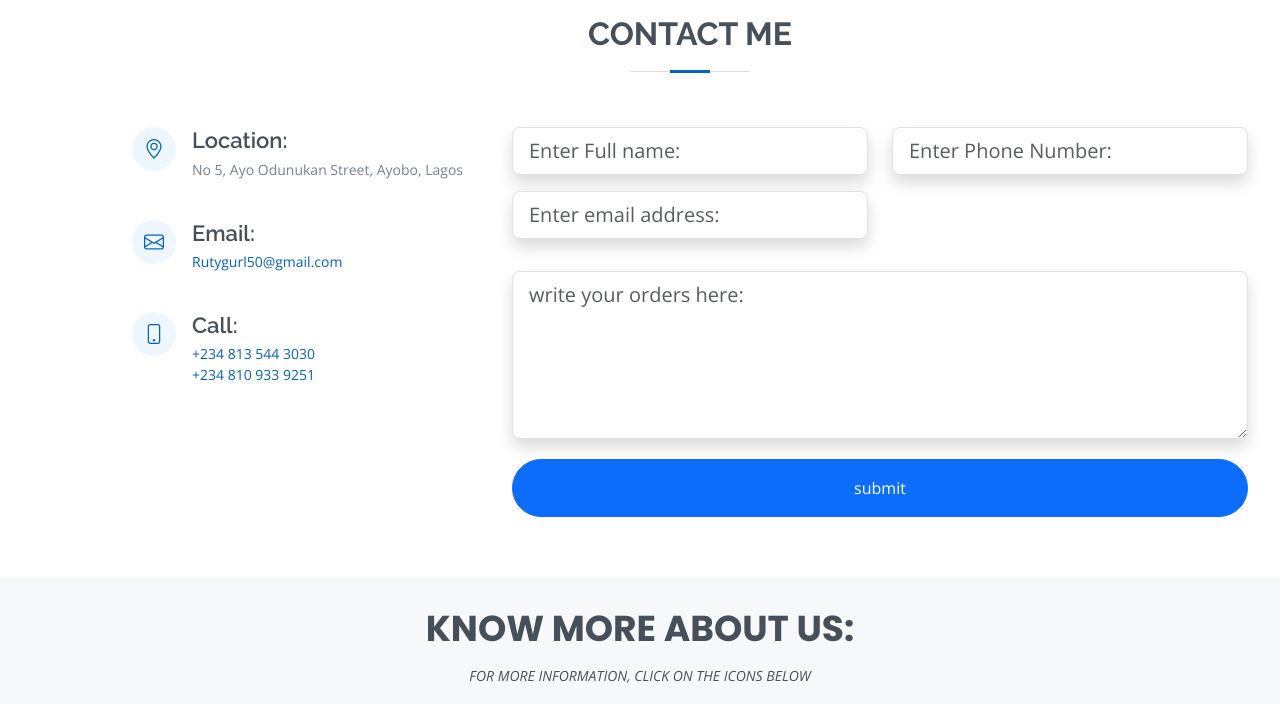
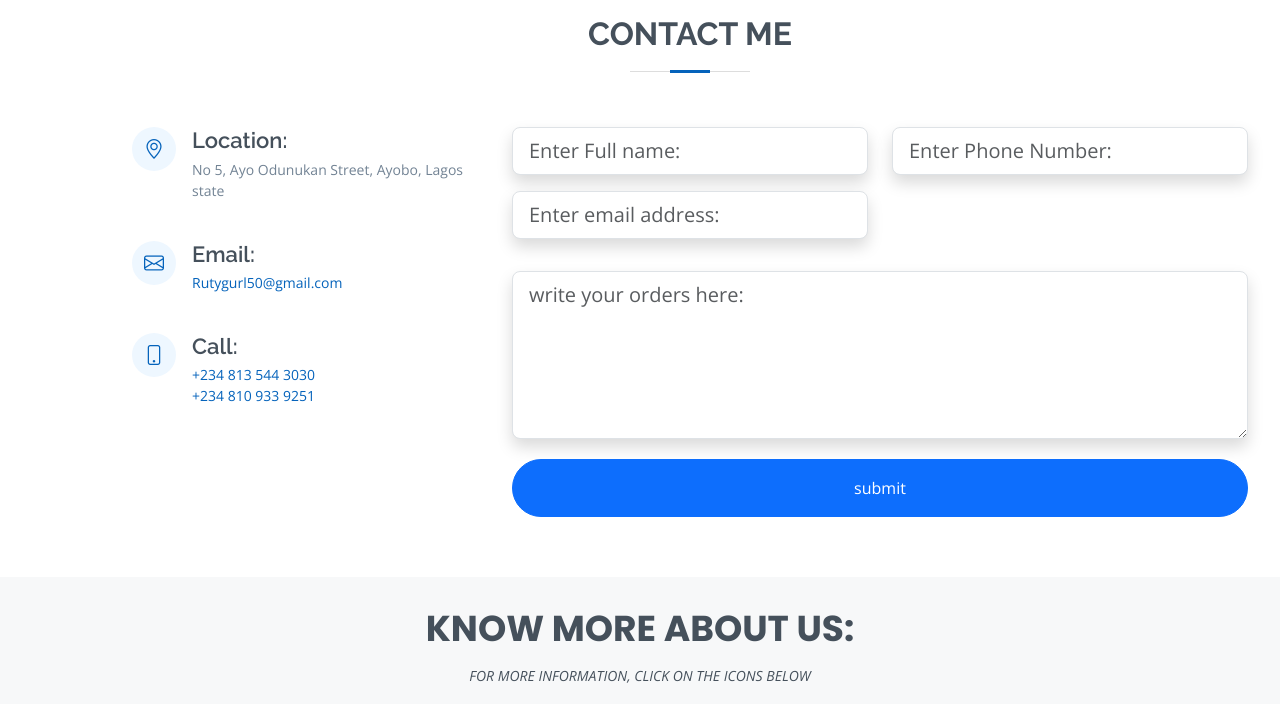
Before and after one commit to Odunukanemmanuel/ruthie-essentials, a plain HTML site: page index.html in a window 1280 px wide. Shown: the part 2285-2989 px from the top of the page. Drawn offline with nearby package versions, Linux system fonts and the light colour scheme.

Commit message:
first commit

```diff
--- a/index.html
+++ b/index.html
@@ -168,7 +168,7 @@
               <div class="address">
                 <i class="bi bi-geo-alt"></i>
                 <h4>Location:</h4>
-                <p>No 5, Ayo Odunukan Street, Ayobo, Lagos</p>
+                <p>No 5, Ayo Odunukan Street, Ayobo, Lagos state</p>
               </div>
 
               <div class="email">
```
